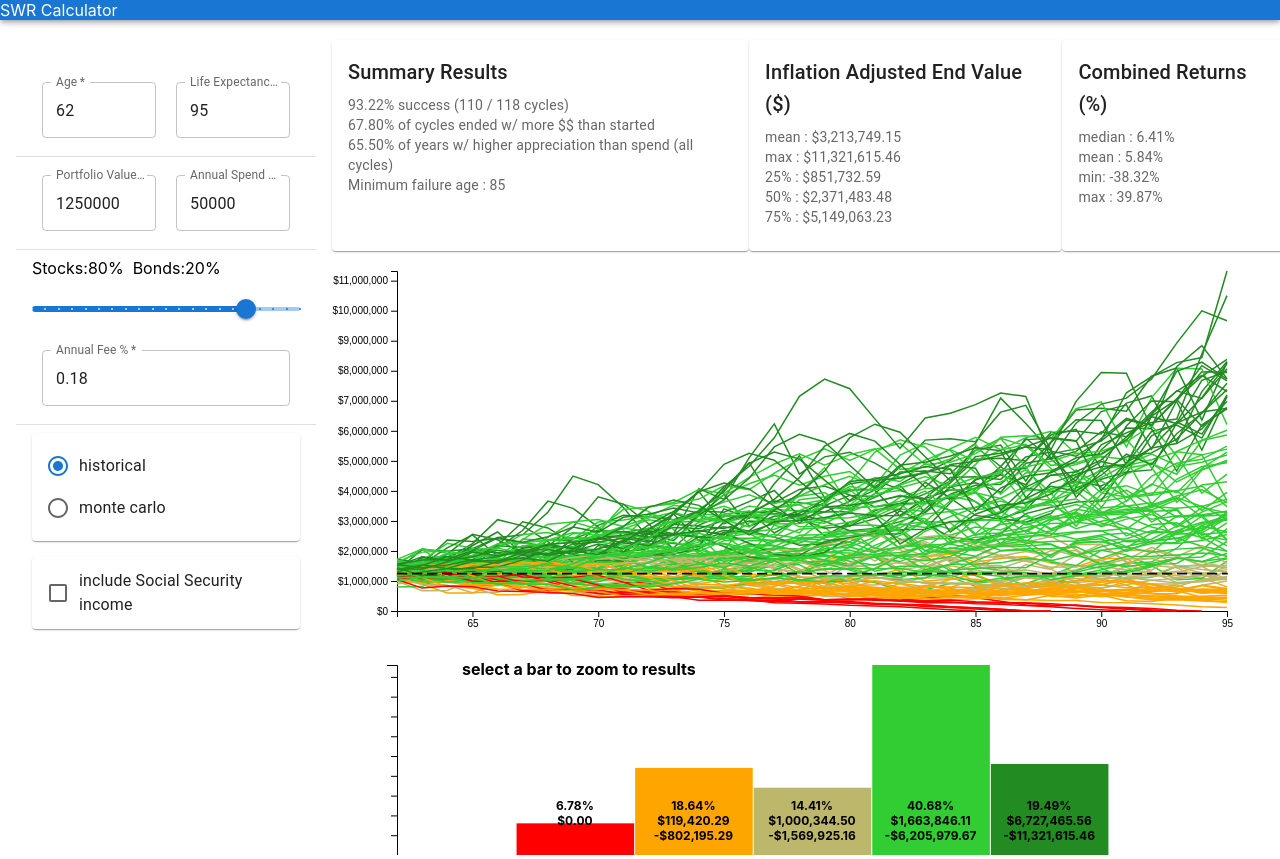
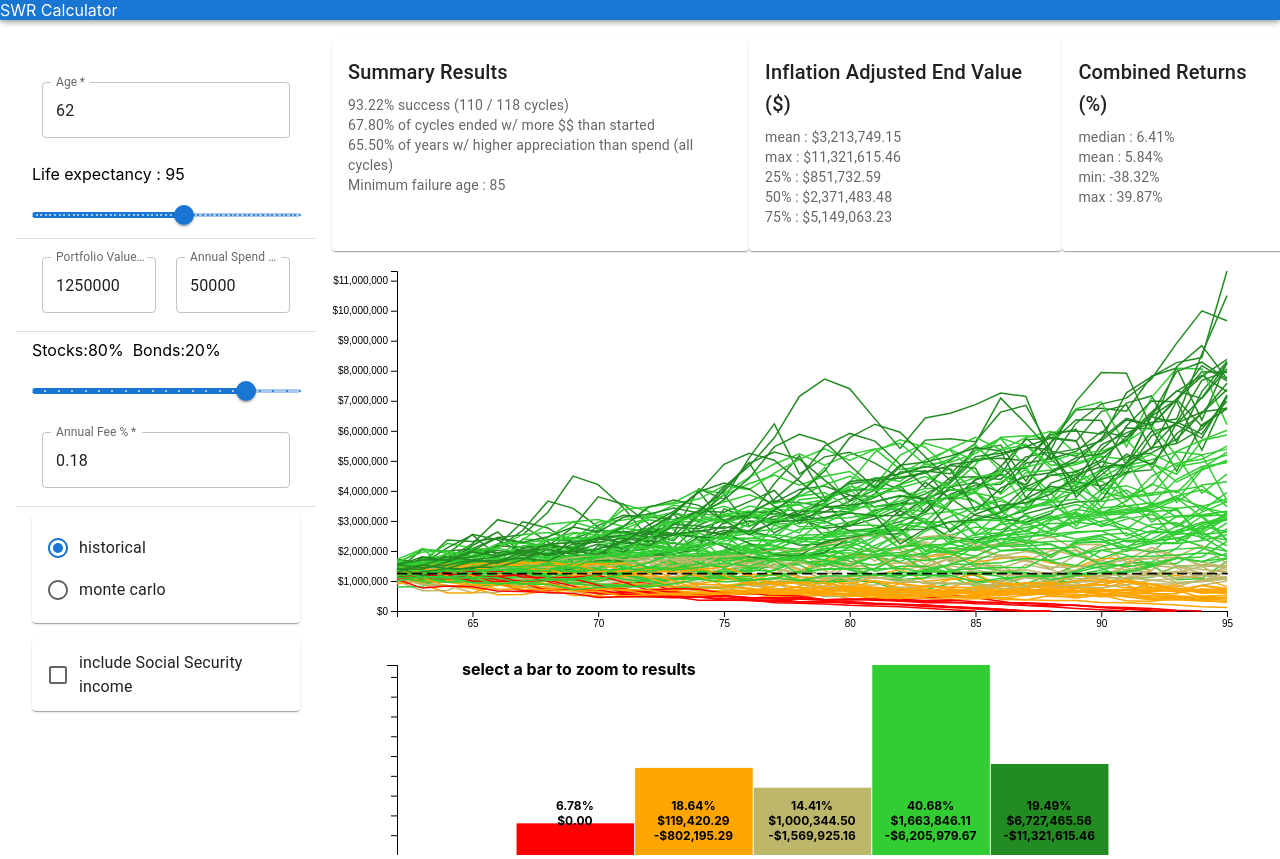
Before and after one commit to pcd-github/pcd-github.github.io, a React (Create React App) app: page / in a window 1280 px wide. Built offline with nearby package versions, Linux system fonts and the light colour scheme.

Commit message:
fixed state overflow for sourceData

```diff
--- a/src/swrcalc.js
+++ b/src/swrcalc.js
@@ -28,6 +28,7 @@ const defaultFeePct = 0.18;
 const defaultSSIncome = 39312;
 const defaultStartDataYear = histData[0].year;
 const defaultEndDataYear = histData[histData.length - 1].year;
+const maxExpectancy = 120;
 const chartCompID = 'chartComponent';
 const monteCarloString = 'montecarlo';
 const historicalString = 'historical';
@@ -57,8 +58,12 @@ class SWRCalc extends React.Component {
             maxZoomValueState: null,
             zoomColorState: null,
             selectedBinState: null,
-            sourceDataState: null,
         }
+
+        this.sourceData = generateSourceData(this.state.monteCarloProjectionState,
+                                             this.state.lifeExpectancyState - this.state.currentAgeState + 1,
+                                             this.state.startDataYearState,
+                                             this.state.endDataYearState);
     }
 
     zoomChart (minZoom, maxZoom, colorKey, selectedBin) {
@@ -66,17 +71,6 @@ class SWRCalc extends React.Component {
         this.setState( {maxZoomValueState : maxZoom} );
         this.setState( {zoomColorState : colorKey} );
         this.setState( {selectedBinState : selectedBin });
-    }
-
-    componentDidMount () {
-        var srcData = this.state.sourceDataState;
-        if (null == srcData) {
-            srcData = generateSourceData(this.state.monteCarloProjectionState,
-                                         this.state.lifeExpectancyState - this.state.currentAgeState + 1,
-                                         this.state.startDataYearState,
-                                         this.state.endDataYearState);
-            this.setState( { sourceDataState : srcData } );
-        }
     }
 
     render () {
@@ -90,27 +84,23 @@ class SWRCalc extends React.Component {
             var newValue = +(event.target.value);
 
             if (newValue < this.state.lifeExpectancyState) {
-                var srcData = generateSourceData(this.state.monteCarloProjectionState,
+                this.sourceData = generateSourceData(this.state.monteCarloProjectionState,
                                                      this.state.lifeExpectancyState - newValue + 1,
                                                      this.state.startDataYearState,
                                                      this.state.endDataYearState);
 
                 this.setState( {currentAgeState : newValue } );
-                this.setState( { sourceDataState : srcData } );
             }
         }
 
-        const handleExpectChange = (event) => {
-            var newValue = +(event.target.value);
+        const handleExpectChange = (event, newValue) => {
 
             if (newValue > this.state.currentAgeState) {
-                var srcData = generateSourceData(this.state.monteCarloProjectionState,
+                this.sourceData = generateSourceData(this.state.monteCarloProjectionState,
                                                 newValue - this.state.currentAgeState + 1,
                                                 this.state.startDataYearState,
                                                 this.state.endDataYearState);
-
                 this.setState( {lifeExpectancyState : newValue} );
-                this.setState( { sourceDataState : srcData } );
             }
         }
 
@@ -150,13 +140,12 @@ class SWRCalc extends React.Component {
 
         const handleProjectionToggle = (event, newValue) => {
             var mcProj = (monteCarloString === newValue);
-            var srcData = generateSourceData(mcProj,
+            this.sourceData = generateSourceData(mcProj,
                                                  this.state.lifeExpectancyState - this.state.currentAgeState + 1,
                                                  this.state.startDataYearState,
                                                  this.state.endDataYearState);
 
             this.setState( { monteCarloProjectionState : mcProj } );
-            this.setState( { sourceDataState : srcData } );
         }
 
         const handleDataRangeChange = (event, newValue) => {
@@ -167,14 +156,13 @@ class SWRCalc extends React.Component {
             var rangeSize = newValue[1] - newValue[0];
 
             if (rangeSize >= lifetime) {
-                var srcData = generateSourceData(this.state.monteCarloProjectionState,
+                this.sourceData = generateSourceData(this.state.monteCarloProjectionState,
                                                      lifetime,
                                                      newValue[0],
                                                      newValue[1]);
 
                 this.setState( { startDataYearState : newValue[0] } );
                 this.setState( { endDataYearState : newValue[1] } );
-                this.setState( { sourceDataState : srcData } );
             }
             else {
                 console.log('bzzt - range smaller than user lifetime');
@@ -432,9 +420,8 @@ class SWRCalc extends React.Component {
             }
         }
 
-        var srcData = this.state.sourceDataState;
-        if (null != srcData) {
-            calcCycles(srcData);
+        if (null != this.sourceData) {
+            calcCycles(this.sourceData);
         }
 
         return (
@@ -452,7 +439,7 @@ class SWRCalc extends React.Component {
                         }} >
 
                             <List>
-                                <ListItem divider >
+                                <ListItem  >
                                     <TextField required label="Age"
                                         sx={{ m: '10px' }}
                                         type="number"
@@ -462,15 +449,15 @@ class SWRCalc extends React.Component {
                                         shrink: true,
                                         }}
                                     />
-                                    <TextField required label="Life Expectancy"
-                                        sx={{ m: '10px' }}
-                                        type="number"
-                                        value={this.state.lifeExpectancyState}
-                                        onChange={handleExpectChange}
-                                        InputLabelProps={{
-                                        shrink: true,
-                                        }}
-                                    />
+                                </ListItem>
+                                <ListItem  >
+                                    <div >Life expectancy : {this.state.lifeExpectancyState}</div>
+                                </ListItem>
+                                <ListItem divider >
+                                    <Slider id="aExpect" label="Life Expectancy" marks step={1}
+                                            min={this.state.currentAgeState} max={maxExpectancy}
+                                            valueLabelDisplay="auto" value={this.state.lifeExpectancyState}
+                                            onChange={handleExpectChange} />
                                 </ListItem>
                                 <ListItem divider >
                                     <TextField required
@@ -575,8 +562,8 @@ class SWRCalc extends React.Component {
                        portmax={portMax}
                        cycledata={allCycles}
                        cyclemeta={allCyclesMeta}
-                       numcycles={ (null != this.state.sourceDataState)
-                                  ? (this.state.sourceDataState.length /
+                       numcycles={ (null != this.sourceData)
+                                  ? (this.sourceData.length /
                                      (this.state.lifeExpectancyState - this.state.currentAgeState + 1) )
                                   : 0  }
                        currentage={this.state.currentAgeState}
```
Lines whose indentation alone changed are shown as unchanged.
